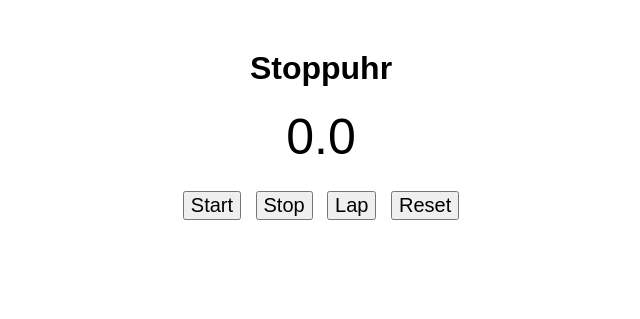
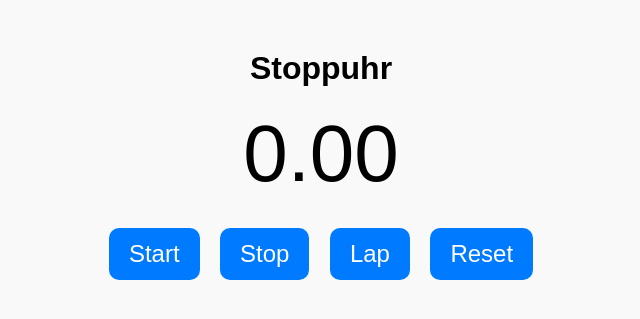
Before and after one commit to leoheinz/Stoppuhr-App, a Flask app: page / in a window 1280 px wide. Shown: the top 319 px of the page, without its empty margins (319-959 px from the left). Run offline with Flask 3, Linux system fonts and the light colour scheme.

Commit message:
überarbeitetes Skript

```diff
--- a/templates/index.html
+++ b/templates/index.html
@@ -2,17 +2,56 @@
 <html lang="de">
 <head>
 <meta charset="UTF-8">
+<meta name="viewport" content="width=device-width, initial-scale=1">
 <title>Stoppuhr</title>
 <style>
-body { font-family: Arial; text-align: center; margin-top: 50px; }
-button { font-size: 20px; margin: 5px; }
-#timer { font-size: 50px; margin: 20px; }
-#laps { margin-top: 20px; }
+body {
+    font-family: Arial, sans-serif;
+    text-align: center;
+    margin-top: 50px;
+    padding: 0 10px;
+    background-color: #f9f9f9;
+}
+
+button {
+    font-size: 24px;
+    margin: 8px;
+    padding: 12px 20px;
+    border-radius: 10px;
+    border: none;
+    background-color: #007BFF;
+    color: white;
+}
+
+button:active {
+    background-color: #0056b3;
+}
+
+#timer {
+    font-size: 80px;
+    margin: 20px 0;
+}
+
+#laps {
+    margin-top: 20px;
+    max-width: 400px;
+    margin-left: auto;
+    margin-right: auto;
+    text-align: left;
+}
+
+#laps p {
+    font-size: 22px;
+    margin: 4px 0;
+    padding: 4px 8px;
+    background-color: #e0e0e0;
+    border-radius: 5px;
+}
 </style>
 </head>
 <body>
 <h1>Stoppuhr</h1>
-<div id="timer">0.0</div>
+<div id="timer">0.00</div>
 
 <button onclick="startTimer()">Start</button>
 <button onclick="stopTimer()">Stop</button>
@@ -23,29 +62,28 @@ button { font-size: 20px; margin: 5px; }
 
 <script>
 let timerInterval = null;
+let startTime = null;
 let elapsed = 0;
 
 function updateTimer() {
-    document.getElementById("timer").innerText = elapsed.toFixed(1);
+    document.getElementById("timer").innerText = elapsed.toFixed(2);
 }
 
 function startTimer() {
-    fetch('/start', {method: 'POST'});
     if (!timerInterval) {
-        const startTime = Date.now() - elapsed*1000;
+        startTime = Date.now() - elapsed*1000;
         timerInterval = setInterval(() => {
             elapsed = (Date.now() - startTime)/1000;
             updateTimer();
-        }, 100);
+        }, 10); // Update alle 10ms für Hundertstel
     }
+    fetch('/start', {method: 'POST'});
 }
 
 function stopTimer() {
-    fetch('/stop', {method: 'POST'})
-        .then(res => res.json())
-        .then(data => { elapsed = data.elapsed || elapsed; updateTimer(); });
     clearInterval(timerInterval);
     timerInterval = null;
+    fetch('/stop', {method: 'POST'});
 }
 
 function lapTimer() {
@@ -54,18 +92,19 @@ function lapTimer() {
         .then(data => {
             const lapDiv = document.getElementById("laps");
             const p = document.createElement("p");
-            p.innerText = `Lap ${data.lap_number}: ${data.lap_time.toFixed(1)} s`;
+            p.innerText = `Lap ${data.lap_number}: ${elapsed.toFixed(2)} s`;
             lapDiv.appendChild(p);
         });
 }
 
 function resetTimer() {
-    fetch('/reset', {method: 'POST'});
+    clearInterval(timerInterval);
+    timerInterval = null;
     elapsed = 0;
     updateTimer();
-    clearInterval(timerInterval);
-    timerInterval = null;
+    startTime = null;
     document.getElementById("laps").innerHTML = '';
+    fetch('/reset', {method: 'POST'});
 }
 </script>
 </body>
```
